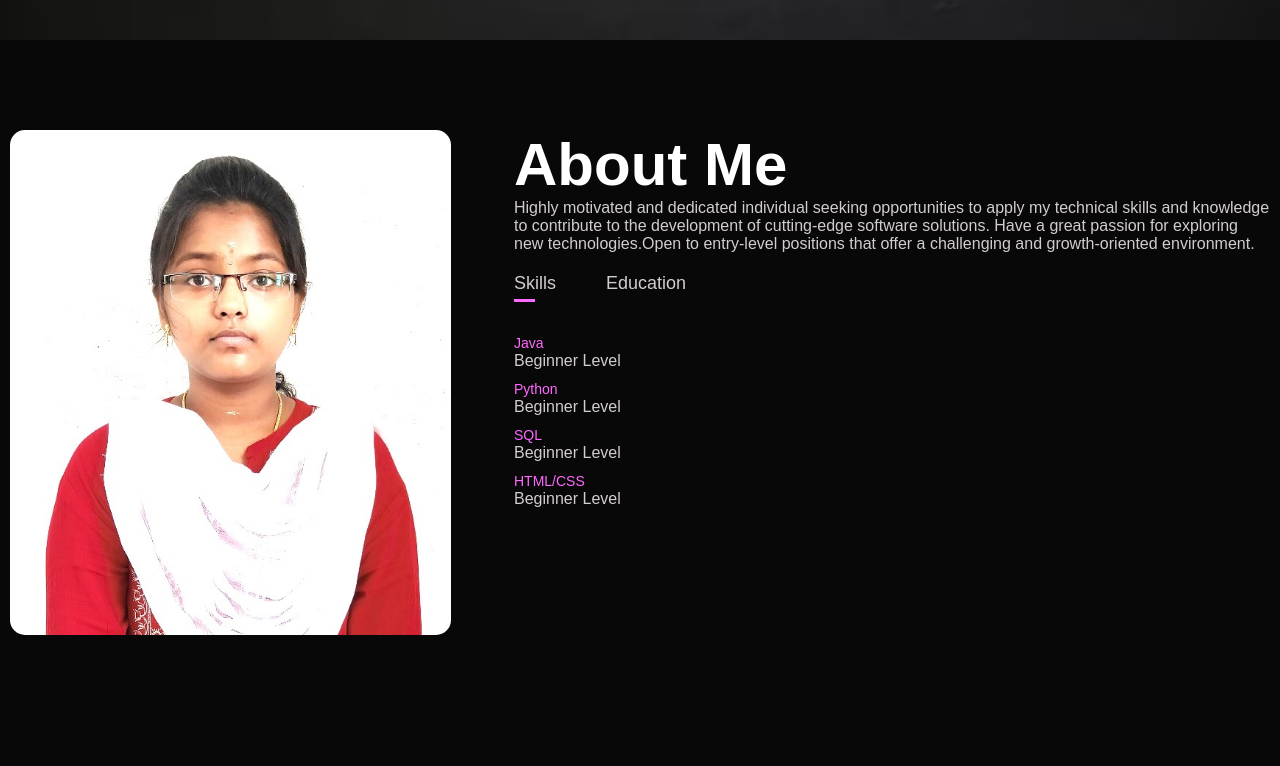
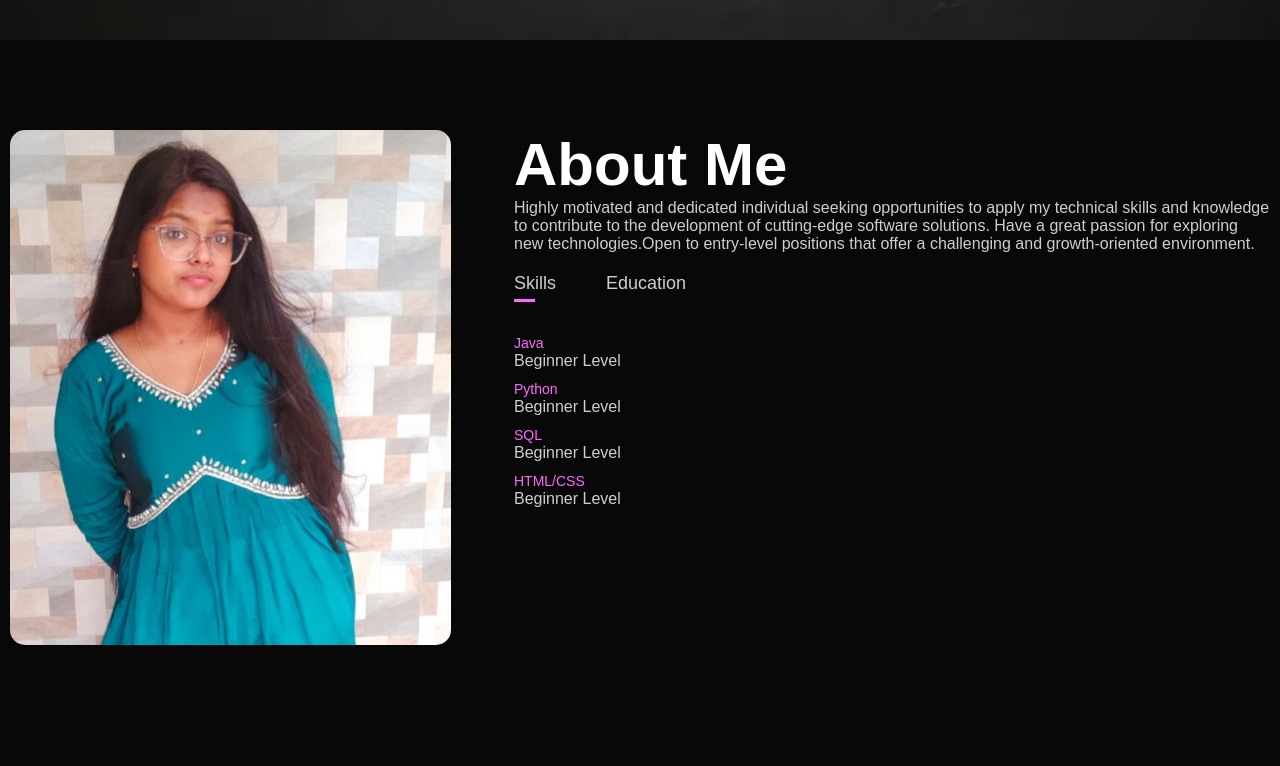
Before and after one commit to Sowndarya-Krishnan/Personal-Website, a plain HTML site: page index.html in a window 1280 px wide. Shown: the part 760-1526 px from the top of the page. Drawn offline with Linux system fonts and the light colour scheme.

Commit message:
Update index.html

```diff
--- a/index.html
+++ b/index.html
@@ -35,7 +35,7 @@
         <div class="container">
             <div class="row">
                 <div class="about-col-1">
-                    <img src="image/ph 1.jpg" class="photo">
+                    <img src="image/photo recent.jpg" class="photo">
 
                 </div>
                 <div class="about-col-2">
```
